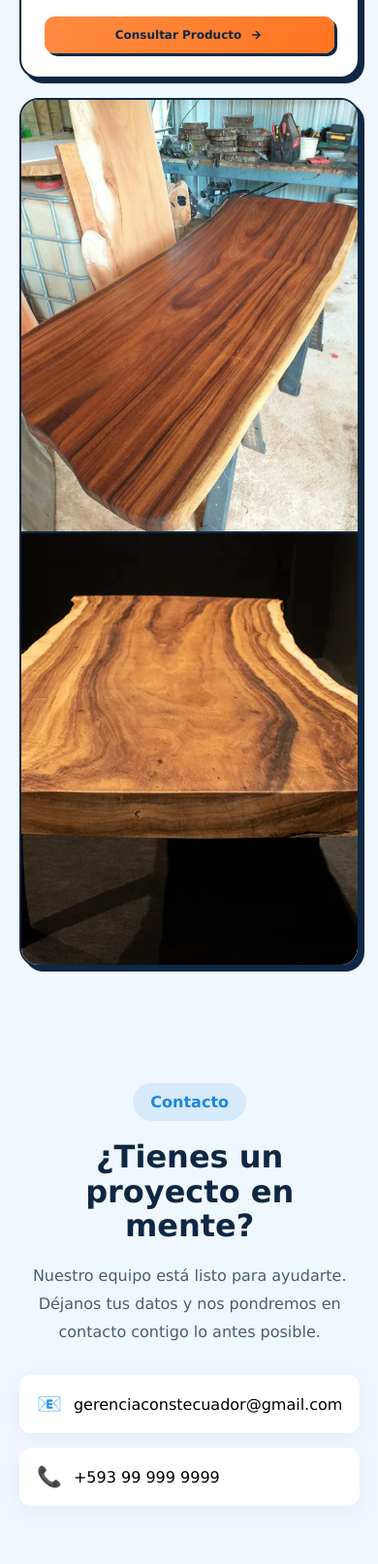
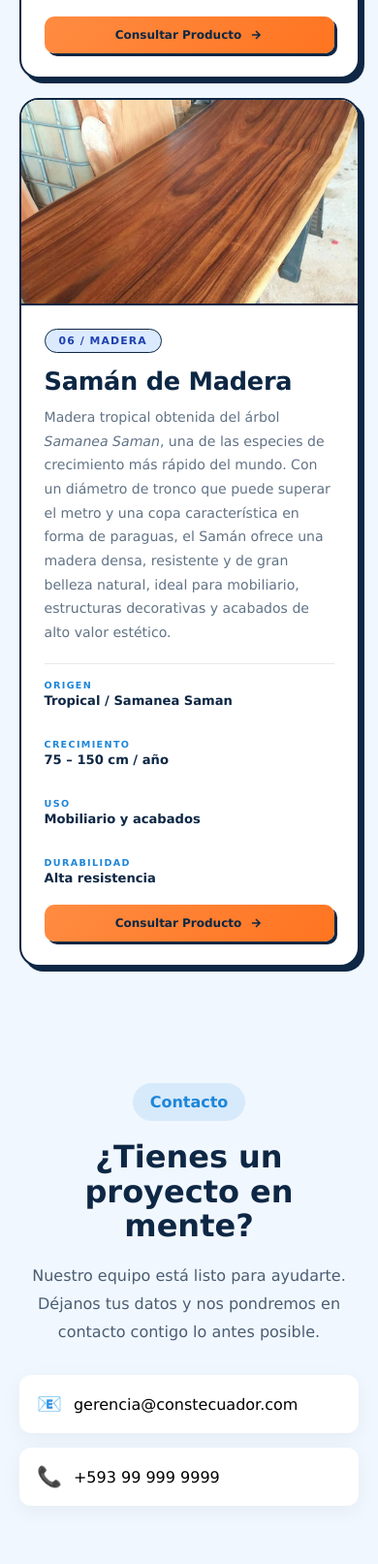
Before and after one commit to constecuador/web_constecuador, a website: page public/index.html in a window 390 px wide. Shown: the part 4821-6434 px from the top of the page at 97% size. Drawn offline with nearby package versions, Linux system fonts and the light colour scheme.

Commit message:
Cambios para que sea responsivo el producto de saman de madera

```diff
--- a/public/estilo.css
+++ b/public/estilo.css
@@ -787,7 +787,6 @@ html {
   transform: translateX(3px);
 }
 
-/* ── Responsive ── */
 @media (max-width: 900px) {
   .pg-card--featured {
     grid-column: span 1;
@@ -803,6 +802,20 @@ html {
 
   .pg-card--featured .pg-card__body {
     padding: 24px;
+  }
+
+  /* Samán: ocultar segunda imagen y fijar altura */
+  .pg-card__image--double > div:last-child {
+    display: none;
+  }
+
+  .pg-card__image--double {
+    width: 100%;
+    height: 210px;
+  }
+
+  .pg-card__image--double > div:first-child {
+    border-bottom: none;
   }
 }
 
--- a/public/index.html
+++ b/public/index.html
@@ -440,7 +440,7 @@
 
             <div class="contacto-card">
               <span>📧</span>
-              gerenciaconstecuador@gmail.com
+               gerencia@constecuador.com
             </div>
 
             <div class="contacto-card">
```
